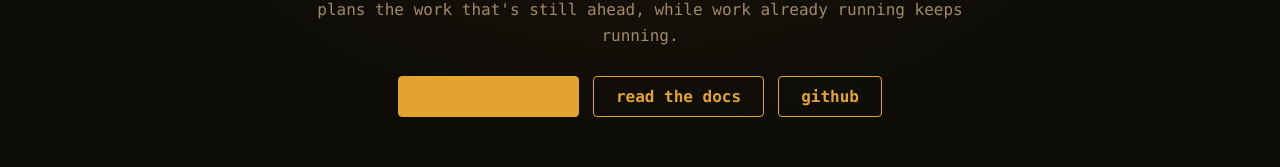
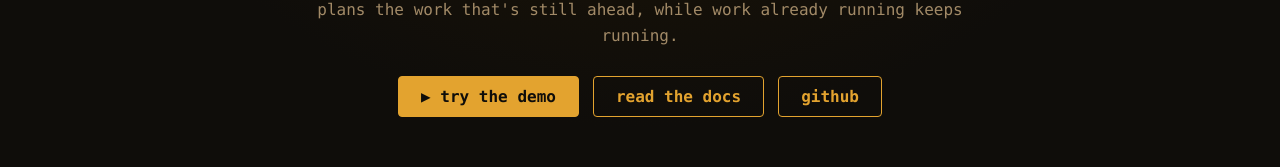
Before and after one commit to criterion1001/leopardcode, a React (Vite) app in the folder web/: page / in a window 1280 px wide. Shown: the part 345-512 px from the top of the page. Built offline with nearby package versions, Linux system fonts and the light colour scheme.

Commit message:
fix(web): restore the primary button contrast

```diff
--- a/web/src/styles/site.css
+++ b/web/src/styles/site.css
@@ -7,7 +7,7 @@
   font-family: ui-monospace, SFMono-Regular, Menlo, Consolas, monospace;
 }
 
-.site-page a {
+.site-page :where(a) {
   color: var(--accent);
 }
 
@@ -115,8 +115,16 @@
   border-color: var(--accent-dim);
 }
 
+.site-page a.site-btn {
+  color: #0f0d0a;
+}
+
 .site-btn-ghost {
   background: transparent;
+  color: var(--accent);
+}
+
+.site-page a.site-btn-ghost {
   color: var(--accent);
 }
 
```
